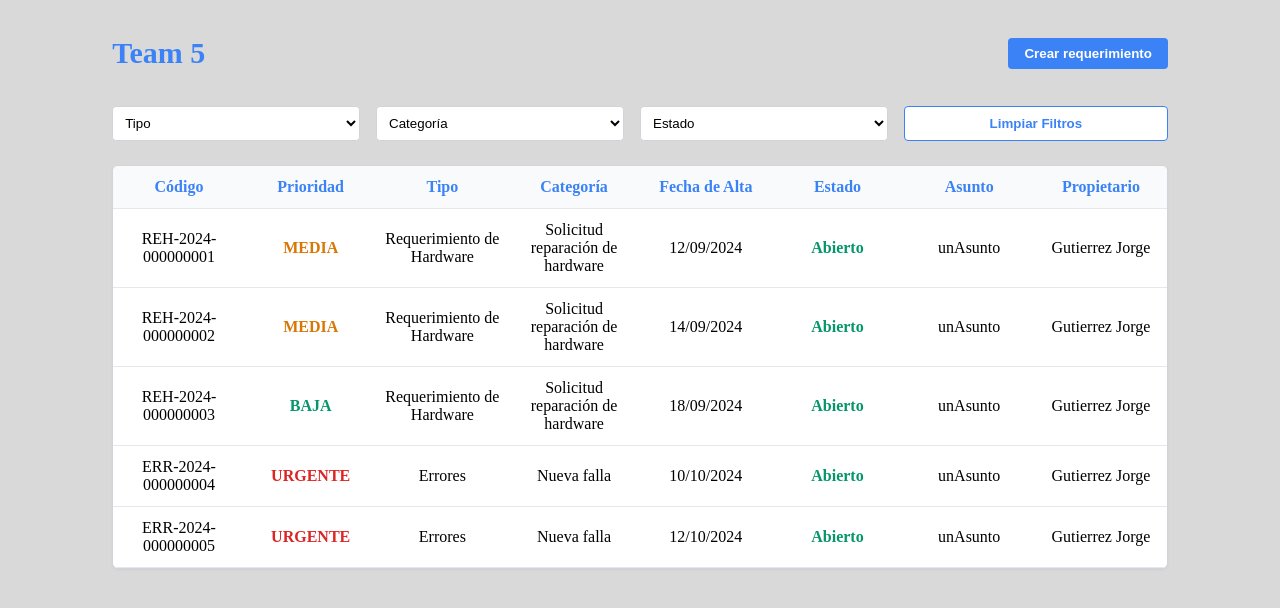
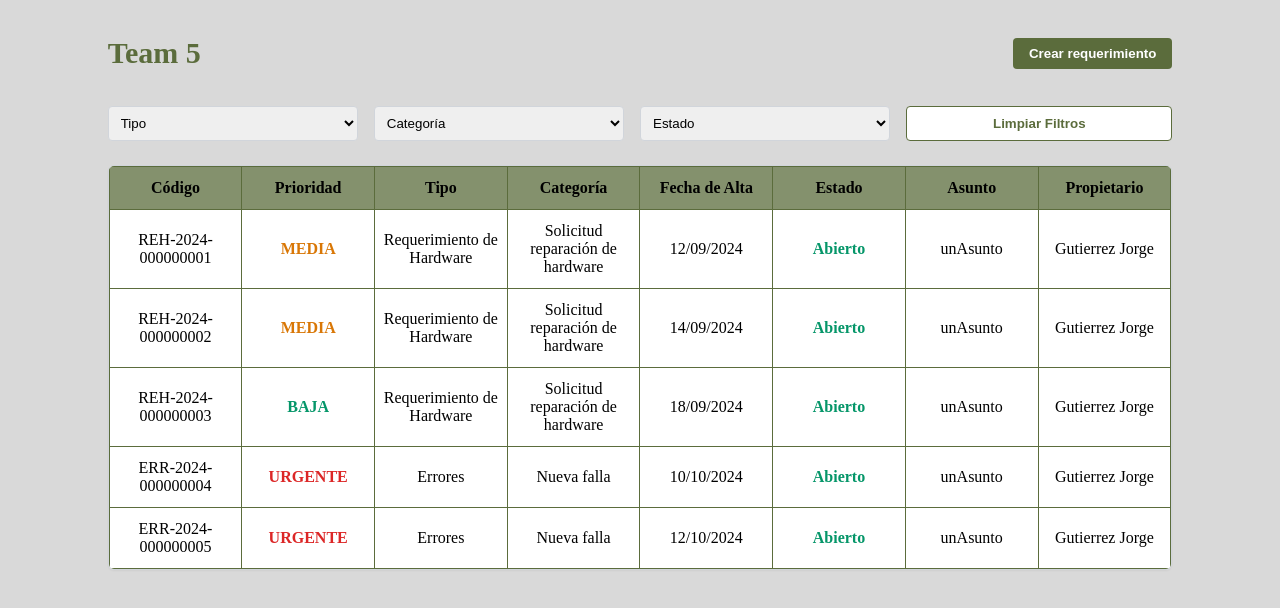
Before and after one commit to cambaccarini/FrontDise-o, a React (Create React App) app: page /tabla-requerimientos in a window 1280 px wide. Shown: the top 608 px of the page. Built offline with nearby package versions, Linux system fonts and the light colour scheme.

Commit message:
css tipo el figma

```diff
--- a/src/tabla-requerimientos.css
+++ b/src/tabla-requerimientos.css
@@ -14,11 +14,11 @@
 .title {
   font-size: 1.875rem;
   font-weight: bold;
-  color: #3b82f6;
+  color: #5B6C3C;
 }
 
 .button {
-  background-color: #3b82f6;
+  background-color: #5B6C3C;
   color: white;
   padding: 0.5rem 1rem;
   border: none;
@@ -28,7 +28,7 @@
 }
 
 .button:hover {
-  background-color: #2563eb;
+  background-color: #5B6C3C;
 }
 
 .filters {
@@ -44,19 +44,18 @@
   padding: 0.5rem;
   border: 1px solid #d1d5db;
   border-radius: 0.25rem;
-  background-color: white;
 }
 
 .clear-filters {
   flex: 1;
   min-width: 200px;
-  border: 1px solid #3b82f6;
-  color: #3b82f6;
+  border: 1px solid #5B6C3C;
+  color: #5B6C3C;
   background-color: white;
 }
 
 .clear-filters:hover {
-  background-color: #3b82f6;
+  background-color: #5B6C3C;
   color: white;
 }
 
@@ -75,7 +74,10 @@ table {
 
 th, td {
   padding: 0.75rem 0.5rem;
-  border-bottom: 1px solid #e5e7eb;
+  border-bottom: 1px solid #5B6C3C;
+  border-top: 1px solid #5B6C3C;
+  border-left: 1px solid #5B6C3C;
+  border-right: 1px solid #5B6C3C;
   width: 12.5%; /* 100% dividido por 8 columnas */
 }
 
@@ -84,9 +86,9 @@ td {
 }
 
 th {
-  background-color: #f9fafb;
+  background-color: #5b6c3cbe;
   font-weight: bold;
-  color: #3b82f6;
+  color: black;
   cursor: pointer;
   text-align: center;
   padding: 0.75rem 0.5rem;
```
